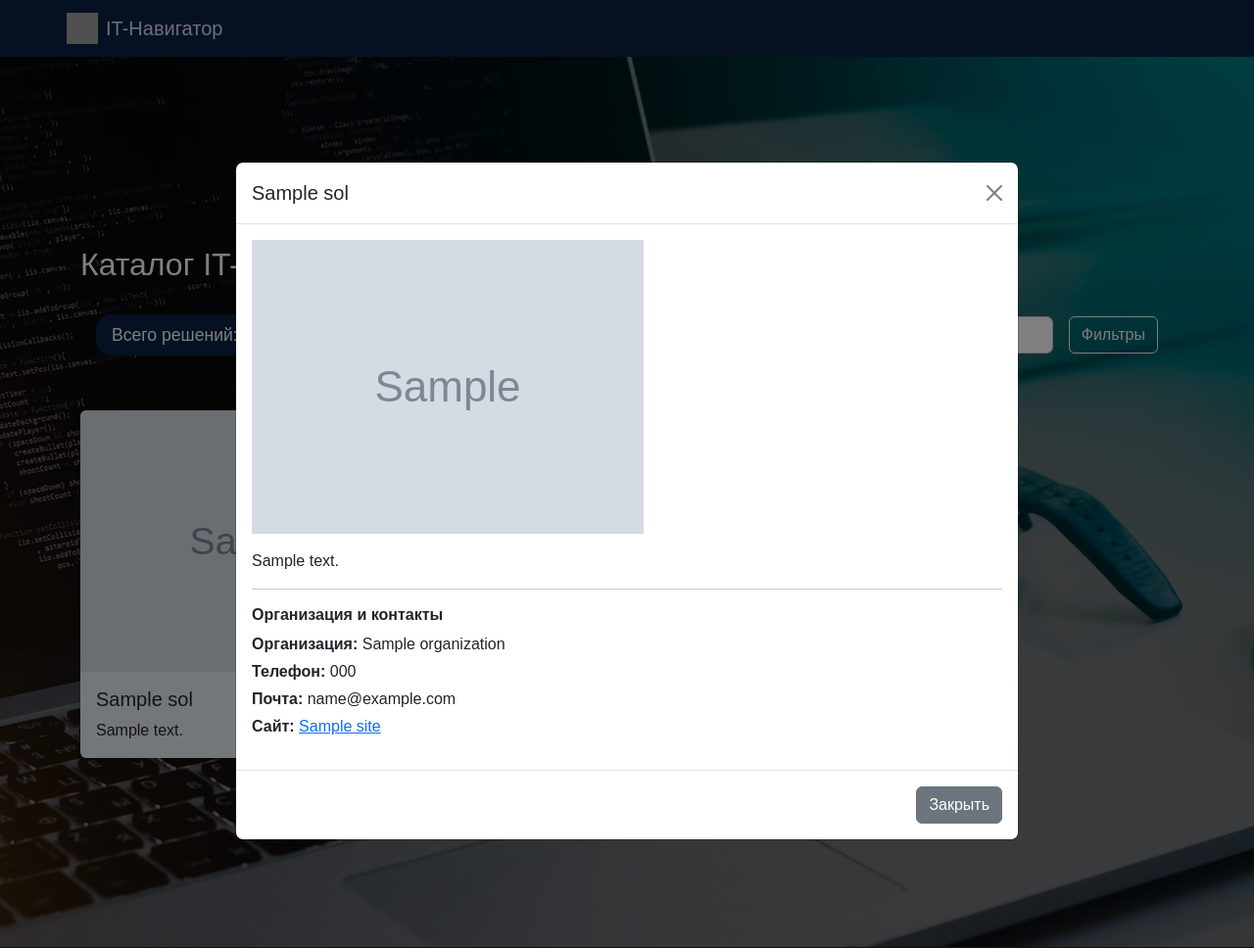
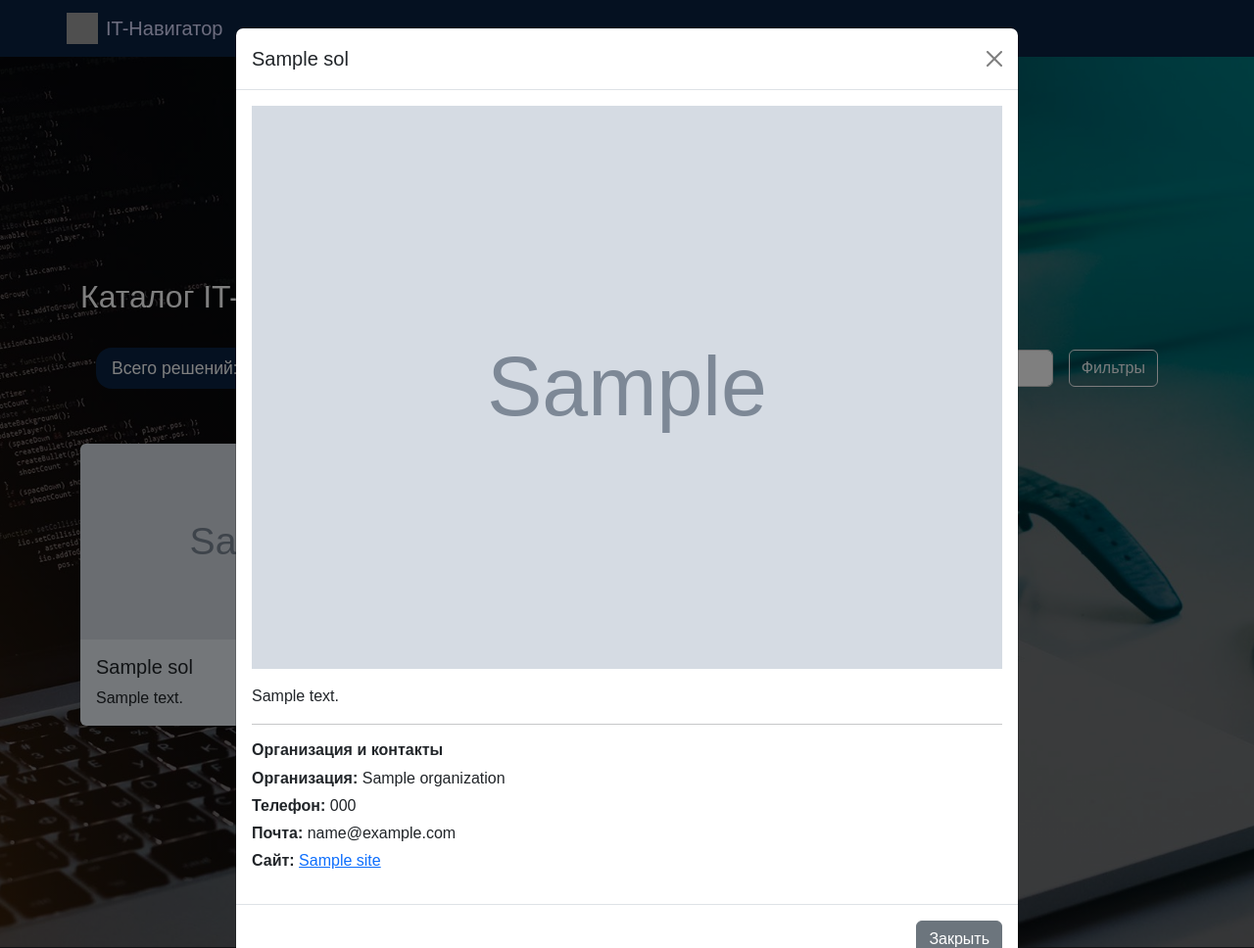
Before and after one commit to farakhov0ruslan/ITNavigator, a Django app: template catalog/templates/catalog.html in a window 1280 px wide, after a click that opens the changed part. Shown: the top 968 px of the page at 98% size. Run offline with Django 5.2, Linux system fonts and the light colour scheme; the template is opened without the code that fills it: most values are stand-ins (such as "Sample title", 1, 10 or a date in 2020); grey boxes marked "Sample" are stand-in pictures; some libraries are stand-ins or nearby versions; grey boxes are pictures that could not be loaded.

Commit message:
update catalog

```diff
--- a/ITNavigator/urls.py
+++ b/ITNavigator/urls.py
@@ -16,9 +16,14 @@ Including another URLconf
 """
 from django.contrib import admin
 from django.urls import path, include
+from django.conf import settings
+from django.conf.urls.static import static
 
 urlpatterns = [
     path('admin/', admin.site.urls),
     path('', include('main.urls')),
     path('catalog', include('catalog.urls')),
 ]
+
+if settings.DEBUG:
+    urlpatterns += static(settings.MEDIA_URL, document_root=settings.MEDIA_ROOT)
--- a/catalog/templates/catalog.html
+++ b/catalog/templates/catalog.html
@@ -31,9 +31,11 @@
             max-width: none;
             margin-right: 1rem;
         }
+
         .search-input::placeholder {
             color: #ddd;
         }
+
         .search-input,
         .search-input:focus {
             background-color: #fff;
@@ -72,6 +74,7 @@
             background-color: #fff;
             margin: .15rem;
         }
+
         #filterCollapse .btn.btn-outline-primary:hover,
         #filterCollapse .btn.btn-outline-primary:focus,
         #filterCollapse input[type="checkbox"]:checked + .btn-outline-primary {
@@ -87,6 +90,7 @@
             background-color: #fff;
             margin: .15rem;
         }
+
         #filterCollapse .btn.btn-outline-light:hover,
         #filterCollapse .btn.btn-outline-light:focus,
         #filterCollapse input[type="radio"]:checked + .btn-outline-light {
@@ -100,10 +104,26 @@
             background-color: #e8eff5; /* слегка серо-голубой */
             border: none;
         }
+
         .card.custom-card .card-body,
         .card.custom-card .card-img-top {
             border-radius: 0.5rem 0.5rem 0 0;
         }
+
+        /* ─── Ограничиваем картинки в карточках ───────────────────────────────── */
+        .card.custom-card .card-img-top {
+            width: 100%; /* ширина под размер контейнера */
+            max-height: 200px; /* «максимальная» высота превью */
+            object-fit: cover; /* обрезка/центровка по пропорциям */
+        }
+
+        /* ─── В модальном окне убираем это ограничение, чтобы показывать «полный» размер ───────────────────────────────── */
+        #detailModalImage {
+            max-height: none; /* отменяем ограничение */
+            object-fit: contain; /* показываем полностью по ширине/высоте */
+            width: 100%; /* разворачиваем под ширину модалки */
+        }
+
 	</style>
 {% endblock %}
 
@@ -268,20 +288,26 @@
 			<div class="modal-content">
 				<div class="modal-header">
 					<h5 class="modal-title" id="detailModalLabel"></h5>
-        <button type="button" class="btn-close" data-bs-dismiss="modal" aria-label="Закрыть"></button>
+					<button type="button" class="btn-close" data-bs-dismiss="modal"
+					        aria-label="Закрыть"></button>
 				</div>
 				<div class="modal-body">
 					<img id="detailModalImage" src="" alt="Изображение" class="img-fluid mb-3">
 					<p id="detailModalDescription"></p>
 					<hr>
 					<h6 class="fw-bold">Организация и контакты</h6>
-        <p class="mb-1"><strong>Организация:</strong> <span id="detailModalOrg"></span></p>
-        <p class="mb-1"><strong>Телефон:</strong> <span id="detailModalPhone"></span></p>
+					<p class="mb-1"><strong>Организация:</strong> <span id="detailModalOrg"></span>
+					</p>
+					<p class="mb-1"><strong>Телефон:</strong> <span id="detailModalPhone"></span>
+					</p>
 					<p class="mb-1"><strong>Почта:</strong> <span id="detailModalEmail"></span></p>
-        <p><strong>Сайт:</strong> <a id="detailModalSite" href="#" target="_blank"></a></p>
+					<p><strong>Сайт:</strong> <a id="detailModalSite" href="#" target="_blank"></a>
+					</p>
 				</div>
 				<div class="modal-footer">
-        <button type="button" class="btn btn-secondary" data-bs-dismiss="modal">Закрыть</button>
+					<button type="button" class="btn btn-secondary" data-bs-dismiss="modal">
+						Закрыть
+					</button>
 				</div>
 			</div>
 		</div>
```
Lines whose indentation alone changed are shown as unchanged.
